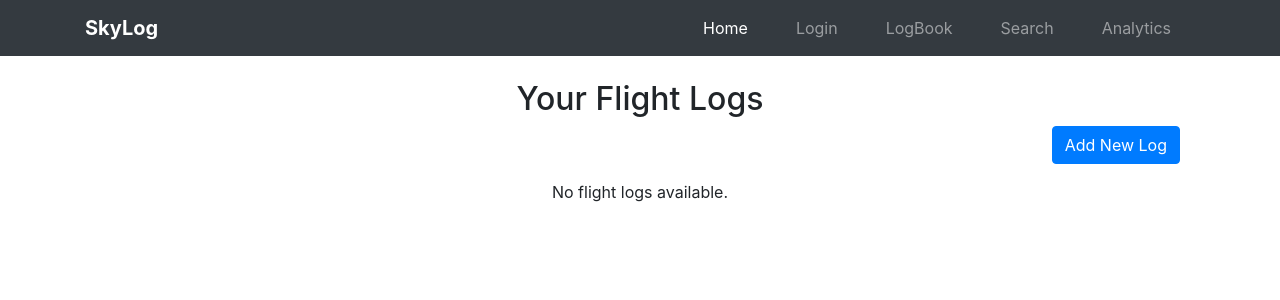
After one commit to dcccalvin/SkyLog, a Django app: page /logs/logs/ in a window 1280 px wide. The commit adds this page. Shown: the top 300 px of the page. Run offline with Django 4.2, Linux system fonts and the light colour scheme; a user stored in the database is signed in; data that the repository does not hold is empty.

Commit message:
refactor templates to use new base layout and improve structure

```diff
--- a/Pilot_Logbook/logs/templates/logs/create_log.html
+++ b/Pilot_Logbook/logs/templates/logs/create_log.html
@@ -1,4 +1,4 @@
-{% extends 'base.html' %}
+{% extends 'others/base.html' %}
 
 {% block content %}
 <div class="container mt-5">
--- a/Pilot_Logbook/logs/templates/logs/log_list.html
+++ b/Pilot_Logbook/logs/templates/logs/log_list.html
@@ -1,4 +1,4 @@
-{% extends "base.html" %}
+{% extends "others/base.html" %}
 
 {% block content %}
 <div class="container mt-4">
--- /dev/null
+++ b/Pilot_Logbook/logs/templates/others/base.html
@@ -0,0 +1,61 @@
+{% load static %}
+<!DOCTYPE html>
+<html lang="en">
+<head>
+    <meta charset="UTF-8">
+    <meta name="viewport" content="width=device-width, initial-scale=1.0">
+    <title>SkyLog - {% block title %}Home{% endblock %}</title>
+
+
+    <link rel="stylesheet" href="https://cdn.jsdelivr.net/npm/bootstrap@4.3.1/dist/css/bootstrap.min.css"
+          integrity="sha384-ggOyR0iXCbMQv3Xipma34MD+dH/1fQ784/j6cY/iJTQUOhcWr7x9JvoRxT2MZw1T" crossorigin="anonymous">
+
+    <link rel="icon" type="image/svg+xml" href="{% static 'images/airplane-svgrepo-com.svg' %}">
+</head>
+<body>
+
+    <nav class="navbar navbar-expand-lg navbar-dark bg-dark">
+      <div class="container">
+        <a class="navbar-brand" href="#"><b>SkyLog</b></a>
+
+
+        <button class="navbar-toggler" type="button" data-toggle="collapse" data-target="#navbarNav"
+                aria-controls="navbarNav" aria-expanded="false" aria-label="Toggle navigation">
+          <span class="navbar-toggler-icon"></span>
+        </button>
+
+        <div class="collapse navbar-collapse" id="navbarNav">
+          <ul class="navbar-nav ml-auto">
+            <li class="nav-item">
+              <a class="nav-link mx-3 active" aria-current="page" href="{% url 'home' %}">Home</a>
+            </li>
+            <li class="nav-item">
+              <a class="nav-link mx-3" href="{% url 'login' %}">Login</a>
+            </li>
+            <li class="nav-item">
+              <a class="nav-link mx-3" href="{% url 'log_list' %}">LogBook</a>
+            </li>
+            <li class="nav-item">
+              <a class="nav-link mx-3" href="#">Search</a>
+            </li>
+            <li class="nav-item">
+              <a class="nav-link mx-3" href="#">Analytics</a>
+            </li>
+          </ul>
+        </div>
+      </div>
+    </nav>
+
+    <div class="container mt-4">
+        {% block content %}
+        <!-- Page content goes here -->
+        {% endblock %}
+    </div>
+
+    {% comment %} SOlves issue #2 {% endcomment %}
+    <script src="https://code.jquery.com/jquery-3.3.1.slim.min.js" integrity="sha384-q8i/X+965DzO0rT7abK41JStQIAqVgRVzpbzo5smXKp4YfRvH+8abtTE1Pi6jizo" crossorigin="anonymous"></script>
+    <script src="https://cdn.jsdelivr.net/npm/popper.js@1.14.7/dist/umd/popper.min.js" integrity="sha384-UO2eT0CpHqdSJQ6hJty5KVphtPhzWj9WO1clHTMGa3JDZwrnQq4sF86dIHNDz0W1" crossorigin="anonymous"></script>
+    <script src="https://cdn.jsdelivr.net/npm/bootstrap@4.3.1/dist/js/bootstrap.min.js" integrity="sha384-JjSmVgyd0p3pXB1rRibZUAYoIIy6OrQ6VrjIEaFf/nJGzIxFDsf4x0xIM+B07jRM" crossorigin="anonymous"></script>
+
+</body>
+</html>
```
